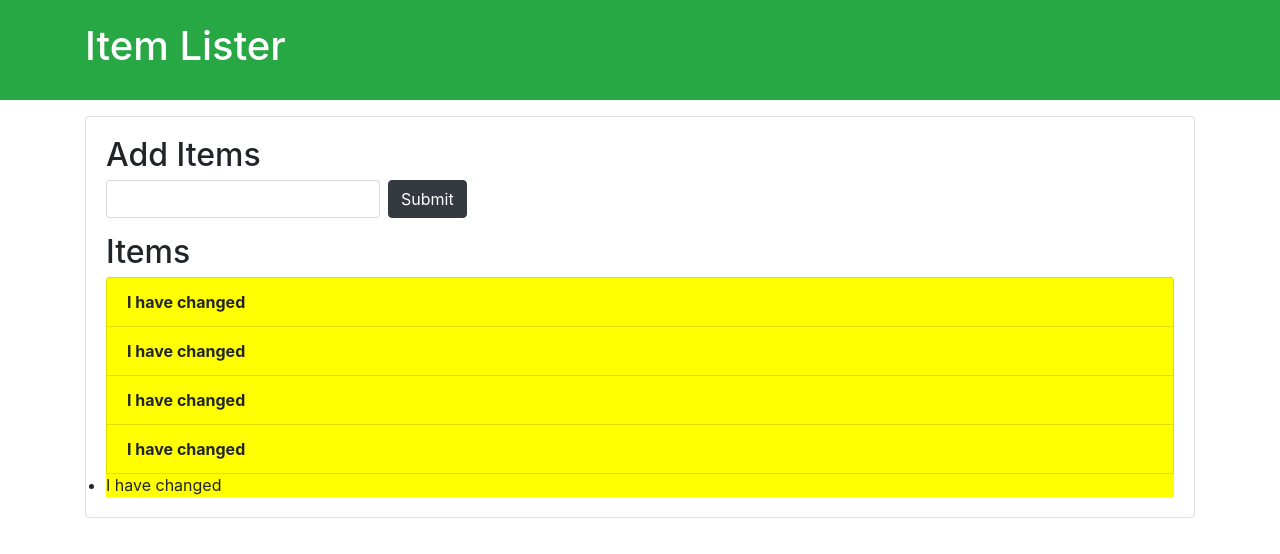
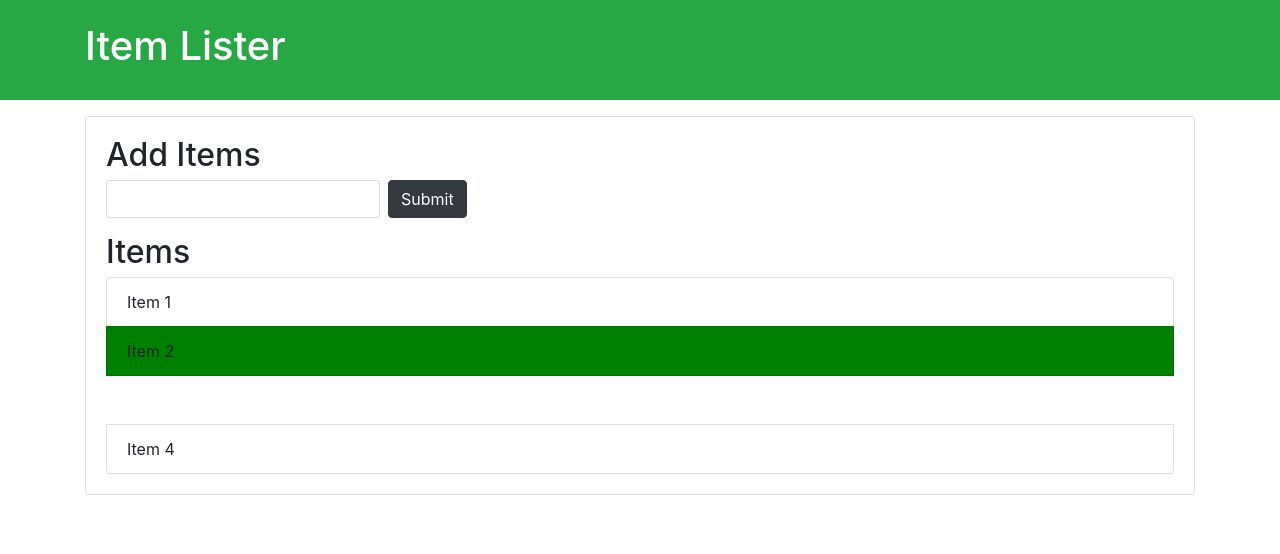
Before and after one commit to shubhashkumar/DOMproject, a plain HTML site: page task1/index.html in a window 1280 px wide. Drawn offline with nearby package versions, Linux system fonts and the light colour scheme.

Commit message:
using query selector

```diff
--- a/task1/app.js
+++ b/task1/app.js
@@ -1,9 +1,10 @@
-var items= document.getElementsByClassName("list-group-item");
-for(var i=0;i<items.length;i++)
-{
-    items[i].style.fontWeight="bold";
-}
-items[2].style.backgroundColor="green";
+
+// var items= document.getElementsByClassName("list-group-item");
+// for(var i=0;i<items.length;i++)
+// {
+//     items[i].style.fontWeight="bold";
+// }
+// items[2].style.backgroundColor="green";
 
 // var item1= document.getElementsByClassName("list-group-item-1");
 // for(var i=0;i<item1.length;i++)
@@ -11,9 +12,16 @@ items[2].style.backgroundColor="green";
 //     item1[i].style.backgroundColor="red";
 // }
 
-var item2= document.getElementsByTagName("li");
-for(var i=0;i<item2.length;i++)
-{
-    item2[i].style.backgroundColor="yellow";
-    item2[i].innerHTML="I have changed";
-}
+// var item2= document.getElementsByTagName("li");
+// for(var i=0;i<item2.length;i++)
+// {
+//     item2[i].style.backgroundColor="yellow";
+//     item2[i].innerHTML="I have changed";
+// }
+
+//query selector
+var item2= document.querySelector(".list-group-item:nth-child(2)");
+item2.style.backgroundColor="green";
+
+var item3= document.querySelector(".list-group-item:nth-child(3)");
+item3.style.visibility = "hidden";
--- a/task1/index.html
+++ b/task1/index.html
@@ -27,7 +27,7 @@
       <li class="list-group-item">Item 2</li>
       <li class="list-group-item">Item 3</li>
       <li class="list-group-item">Item 4</li>
-      <li class="list-group-item-1">Item 5</li>
+
     </ul>
    </div>
   </div>
```
